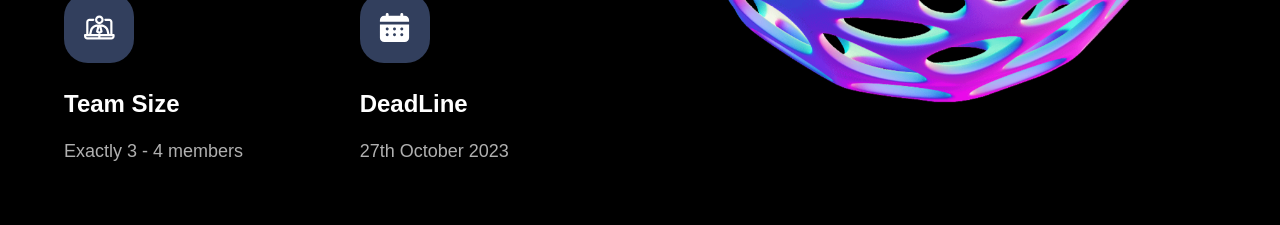
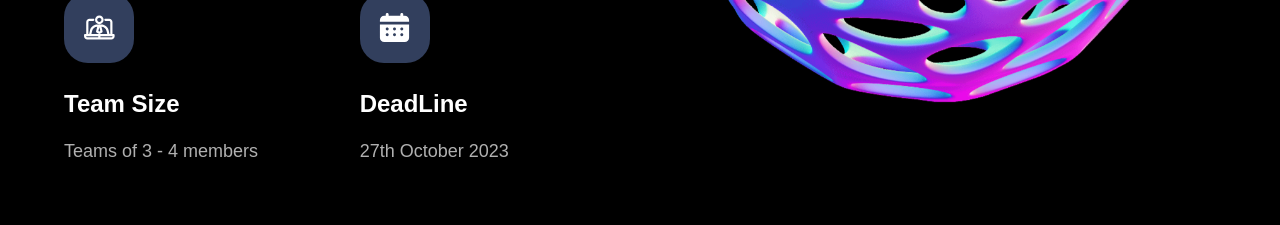
Before and after one commit to Rahul-Baradol/Shunya-Code-Of-Honor, a Next.js app: page / in a window 1280 px wide. Shown: the part 3180-3405 px from the top of the page. Built offline with nearby package versions, Linux system fonts and the light colour scheme.

Commit message:
minor change

```diff
--- a/constants/index.js
+++ b/constants/index.js
@@ -67,7 +67,7 @@ export const newFeatures = [
   {
     imgUrl: './icons/online-learning.svg',
     title: 'Team Size',
-    subtitle: 'Exactly 3 - 4 members',
+    subtitle: 'Teams of 3 - 4 members',
   },
   {
     imgUrl: './icons/calendar.svg',
```
